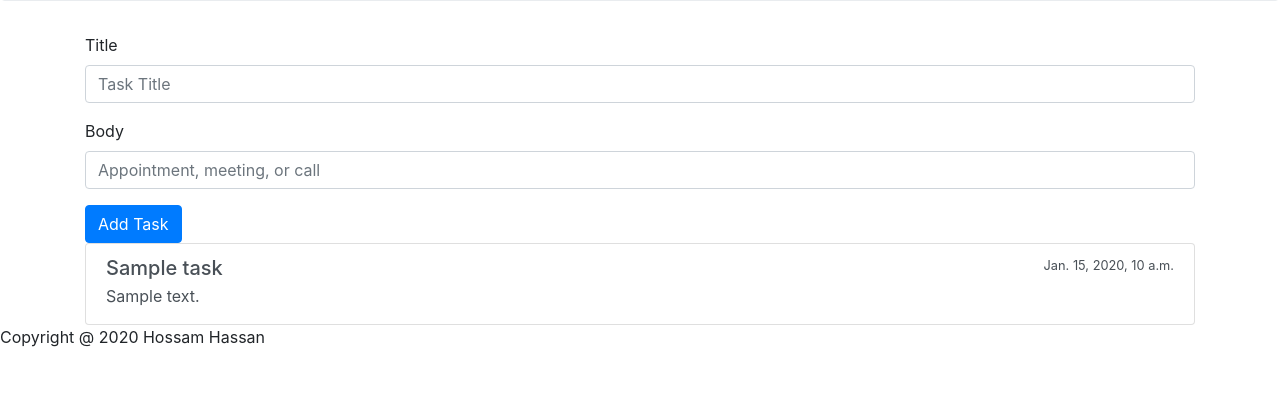
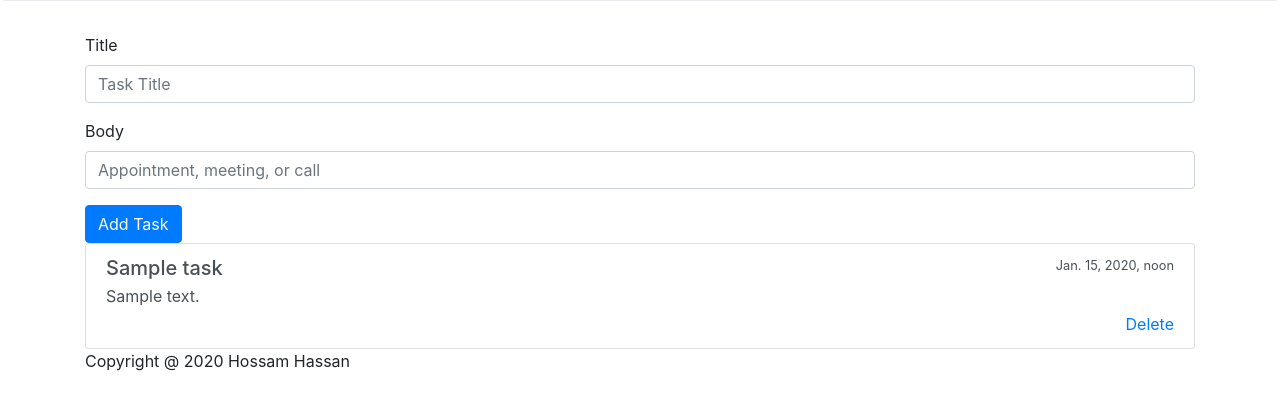
Before and after one commit to hossamhsn74/To-Do-App, a Django app: template todoProject/coreApp/templates/coreApp/home.html in a window 1280 px wide. Shown: the part 357-767 px from the top of the page. Run offline with Django 3.2, Linux system fonts and the light colour scheme; tables that the repository leaves empty hold one stand-in row (values such as "Sample post"); the template is opened without the code that fills it: values that come from a table or form of the project are taken from there, most other values are stand-ins (such as "Sample title", 1, 10 or a date in 2020); some libraries are stand-ins or nearby versions.

Commit message:
delete functionality done

```diff
--- a/todoProject/coreApp/templates/coreApp/base.html
+++ b/todoProject/coreApp/templates/coreApp/base.html
@@ -18,9 +18,9 @@
     </nav>
 
     <div class="jumbotron">
-      <h3 class="display-4">Hello,</h3>
-      <hr class="my-4">
-      <pre>This is a simple To-Do App , you can start now!,
+        <h3 class="display-4">Hello,</h3>
+        <hr class="my-4">
+        <pre>This is a simple To-Do App , you can start now!,
         you can add, edit and delete notes as you wish.</pre>
 
     </div>
@@ -31,7 +31,7 @@
     </div>
 
 
-    <footer>
+    <footer class="container">
         <p>Copyright @ {% now "Y" %} Hossam Hassan</p>
     </footer>
 
--- a/todoProject/coreApp/templates/coreApp/home.html
+++ b/todoProject/coreApp/templates/coreApp/home.html
@@ -1,5 +1,4 @@
 {% extends 'coreApp/base.html' %}
-
 
 {% block content %}
 
@@ -24,20 +23,21 @@
     <div class="row">
       <div class="col">
         <div class="list-group">
-
           {% for task in data %}
-              <a href="#" class="list-group-item list-group-item-action">
+            <div  class="list-group-item list-group-item-action">
               <div class="d-flex w-100 justify-content-between">
                 <h5 class="mb-1">{{task.title}}</h5>
                 <small>{{task.pub_date}}</small>
               </div>
               <p class="mb-1"> {{ task.body }} </p>
-              </a>
+              <div class="float-right">
+                <a href="{% url 'delete' task.id %}">Delete</a>
+              </div>
+            </div>
+
           {% endfor %}
-
         </div>
       </div>
     </div>
 
-
 {% endblock content %}
--- a/todoProject/todoProject/urls.py
+++ b/todoProject/todoProject/urls.py
@@ -22,4 +22,5 @@
     path('admin/', admin.site.urls),
     path('', views.homepage, name='home'),
     path('add/', views.addTask, name='add'),
+    path('delete/<int:task_id>/', views.deleteTask, name='delete'),
 ]
```
Also changed, not shown: todoProject/coreApp/views.py (+8 -2 lines). Lines whose indentation alone changed are shown as unchanged.
